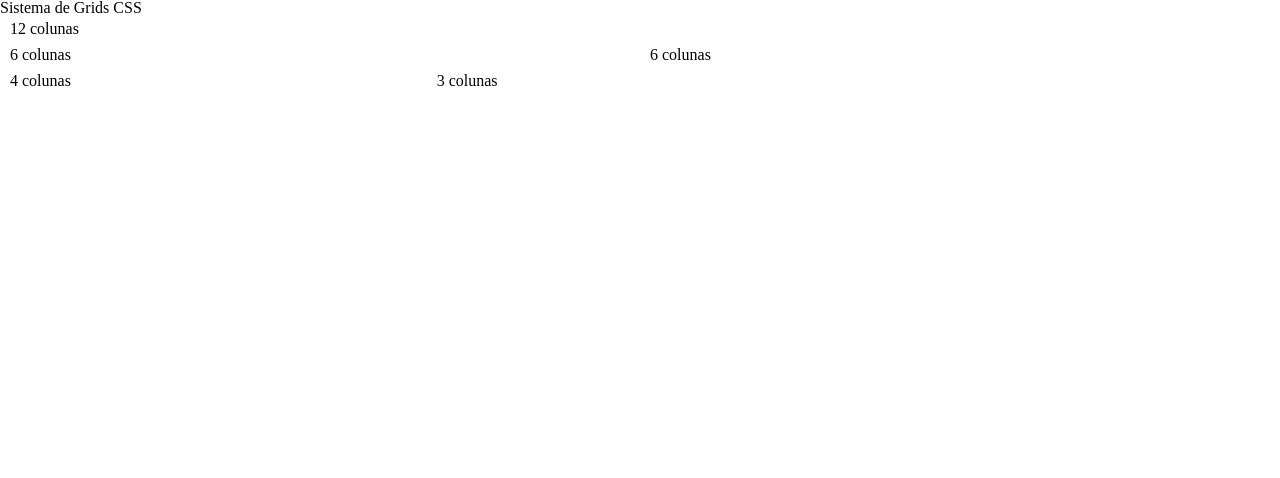
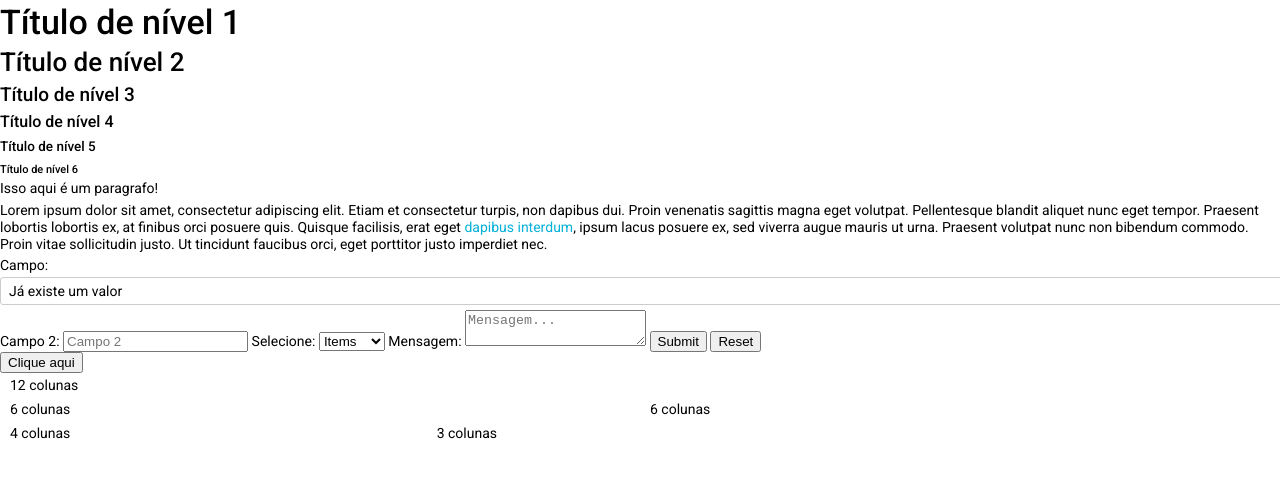
Before and after one commit to pamelasantoss/framework-css, a website: page index.html in a window 1280 px wide. Drawn offline with Linux system fonts and the light colour scheme.

Commit message:
Criando variáveis e placeholders para adicionar padrões

```diff
--- a/index.html
+++ b/index.html
@@ -6,7 +6,38 @@
 </head>
 <body>
 	<div class="page-container">
-		<h1>Sistema de Grids CSS</h1>
+		<h1>Título de nível 1</h1>
+		<h2>Título de nível 2</h2>
+		<h3>Título de nível 3</h3>
+		<h4>Título de nível 4</h4>
+		<h5>Título de nível 5</h5>
+		<h6>Título de nível 6</h6>
+
+		<p>Isso aqui é um paragrafo!</p>
+		<p>Lorem ipsum dolor sit amet, consectetur adipiscing elit. Etiam et consectetur turpis, non dapibus dui. Proin venenatis sagittis magna eget volutpat. Pellentesque blandit aliquet nunc eget tempor. Praesent lobortis lobortis ex, at finibus orci posuere quis. Quisque facilisis, erat eget <a href="#">dapibus interdum</a>, ipsum lacus posuere ex, sed viverra augue mauris ut urna. Praesent volutpat nunc non bibendum commodo. Proin vitae sollicitudin justo. Ut tincidunt faucibus orci, eget porttitor justo imperdiet nec.</p>
+
+		<form>
+			<label>Campo:</label>
+			<input type="text" class="campo-input-texto" value="Já existe um valor" />
+
+			<label>Campo 2:</label>
+			<input type="text" placeholder="Campo 2" />
+
+			<label>Selecione:</label>
+			<select>
+				<option>Items</option>
+				<option>Items 1</option>
+				<option>Items 2</option>
+				<option>Items 3</option>
+			</select>
+
+			<label>Mensagem:</label>
+			<textarea placeholder="Mensagem..."></textarea>
+
+			<input type="submit" />
+			<input type="reset" />
+		</form>
+		<button>Clique aqui</button>
 	</div>
 
 	<div class="grid-12">12 colunas</div>
--- /dev/null
+++ b/src/scss/_fonts.scss
@@ -0,0 +1,48 @@
+body {
+	font-family: $font-principal;
+	font-weight: $normal;
+	font-size: 14px;
+}
+
+h1, h2, h3, h4, h5, h6 {
+	font-weight: $semi-bold;
+	padding: 5px 0;
+}
+
+h1 {
+	font-size: 34px;
+}
+
+h2 {
+	font-size: 26px;
+}
+
+h3 {
+	font-size: 19px;
+}
+
+h4 {
+	font-size: 16px;
+}
+
+h5 {
+	font-size: 13.5px;
+}
+
+h6 {
+	font-size: 11px;
+}
+
+p {
+	font-size: 14px;
+	line-height: 17px;
+	margin-bottom: 5px;
+}
+
+a {
+	text-decoration: none;
+	color: $padrao-link;
+	&:hover {
+		text-decoration: underline;
+	}
+}
--- /dev/null
+++ b/src/scss/_forms.scss
@@ -0,0 +1,3 @@
+.campo-input-texto {
+	@extend %inputs;
+}
--- /dev/null
+++ b/src/scss/_placeholders.scss
@@ -0,0 +1,14 @@
+// Formatando inputs
+%inputs {
+	width: 100%;
+	border: 1px solid $bordas;
+	font-size: 14px;
+	padding: 5px 8px;
+	margin: 5px 0;
+	font-family: $font-principal;
+	font-weight: $normal;
+	border-radius: 3px;
+	&:focus {
+		outline-offset: unset;
+	}
+}
--- /dev/null
+++ b/src/scss/_variables.scss
@@ -0,0 +1,16 @@
+// Importando a fonte
+@import url('https://fonts.googleapis.com/css?family=Roboto:300,400,500,700,900');
+
+// Fontes utilizadas
+$font-principal: 'Roboto', sans-serif;
+
+// Variações da fonte
+$light: 300;
+$normal: 400;
+$semi-bold: 500;
+$bold: 700;
+$extra-bold: 900;
+
+// Cores
+$padrao-link: #05b1d8;
+$bordas: #ccc
--- a/src/scss/style.scss
+++ b/src/scss/style.scss
@@ -1,2 +1,8 @@
 @import '_reset';
+
+@import '_variables';
+@import '_fonts';
+@import '_placeholders';
+
 @import '_grid';
+@import '_forms';
```
Also changed, not shown: css/style.css, css/style.min.css.
